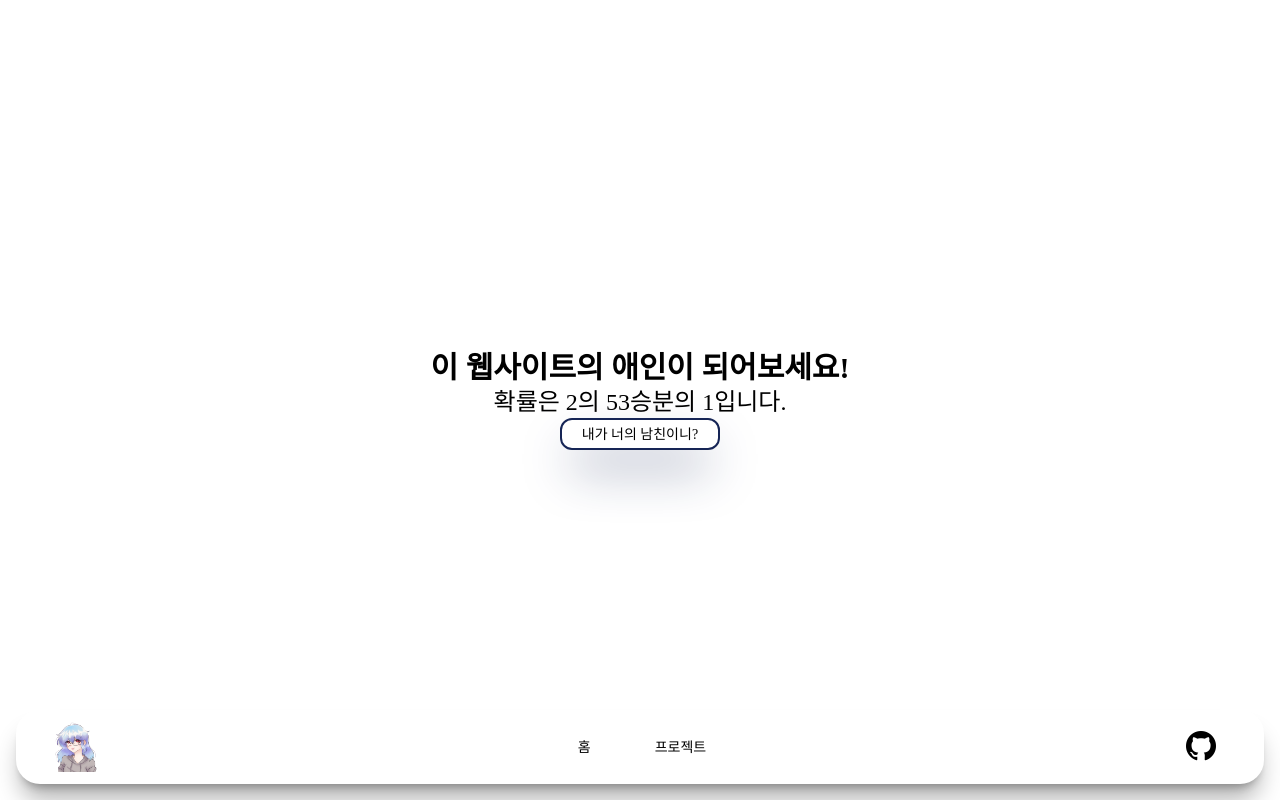
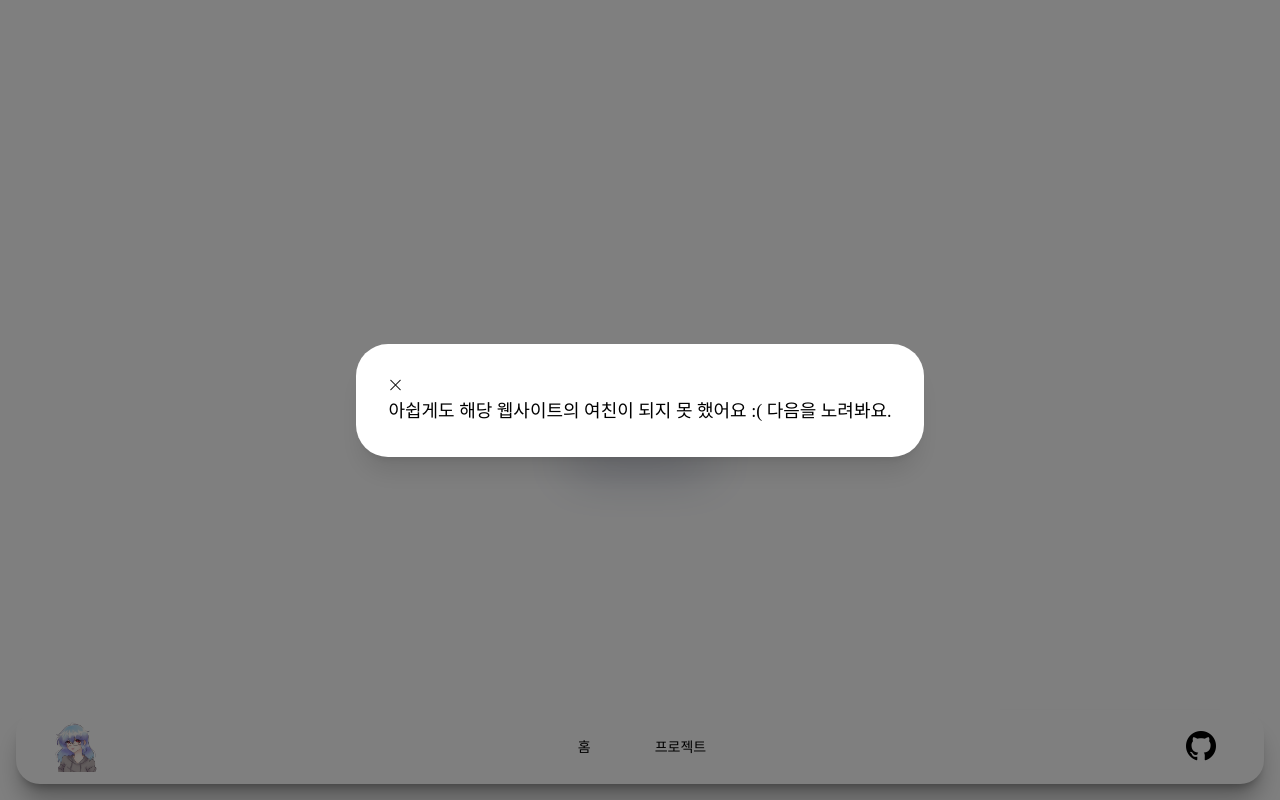
Before and after one commit to Migan178/profile, a SvelteKit app: page /your-lover in a window 1280 px wide. Both pictures are taken after a click on the button "내가 너의 남친이니?". Built offline with nearby package versions, Linux system fonts and the light colour scheme; a web font is replaced by a local one.

Commit message:
refactor: use custom modal instead browser default alert in your lover

```diff
--- /dev/null
+++ b/src/components/layouts/ModalNotification.svelte
@@ -0,0 +1,18 @@
+<script lang="ts">
+	let { msg, closeModal }: { msg: string; closeModal: () => void } = $props();
+</script>
+
+<div
+	class="fixed top-0 left-0 z-100 flex h-full w-full items-center justify-center bg-black/50"
+>
+	<div class="rounded-4xl bg-(--bg-color) p-8 shadow-xl">
+		<button
+			onclick={closeModal}
+			class="text-(--text-color) duration-250 hover:cursor-pointer hover:text-(--hover-color)"
+			aria-label="닫기 버튼"
+		>
+			<i class="bi bi-x-lg"></i>
+		</button>
+		<p>{msg}</p>
+	</div>
+</div>
--- a/src/routes/your-lover/+page.svelte
+++ b/src/routes/your-lover/+page.svelte
@@ -1,10 +1,18 @@
 <script>
+	import ModalNotification from "../../components/layouts/ModalNotification.svelte";
+
+	let msg = $state("");
+
 	function returnYesOrNo() {
-		const a = Math.floor(Math.random() * 2 ** 53);
-		console.log(a);
+		const isLover = Math.floor(Math.random() * 2 ** 53);
+		console.log(isLover);
 
-		if (a === 1) return alert("응");
-		else return alert("아니");
+		if (isLover === 1)
+			msg =
+				"당신은 이제부터 이 웹사이트의 연인이에요! 행복한 시간 보내세요 :)";
+		else
+			msg =
+				"아쉽게도 해당 웹사이트의 여친이 되지 못 했어요 :( 다음을 노려봐요.";
 	}
 </script>
 
@@ -13,10 +21,14 @@
 		<h1>이 웹사이트의 애인이 되어보세요!</h1>
 		<h2>확률은 2의 53승분의 1입니다.</h2>
 		<button
-			class="rounded-xl bg-(--bg-color) border-2 border-solid border-blue-950 w-40 h-8 text-(--text-color) hover:text-white shadow-2xl shadow-blue-950 hover:cursor-pointer hover:bg-blue-950 duration-250"
-			on:click={returnYesOrNo}
+			class="h-8 w-40 rounded-xl border-2 border-solid border-blue-950 bg-(--bg-color) text-(--text-color) shadow-2xl shadow-blue-950 duration-250 hover:cursor-pointer hover:bg-blue-950 hover:text-white"
+			onclick={returnYesOrNo}
 		>
 			내가 너의 남친이니?
 		</button>
 	</div>
 </main>
+
+{#if msg}
+	<ModalNotification {msg} closeModal={() => (msg = "")} />
+{/if}
```
